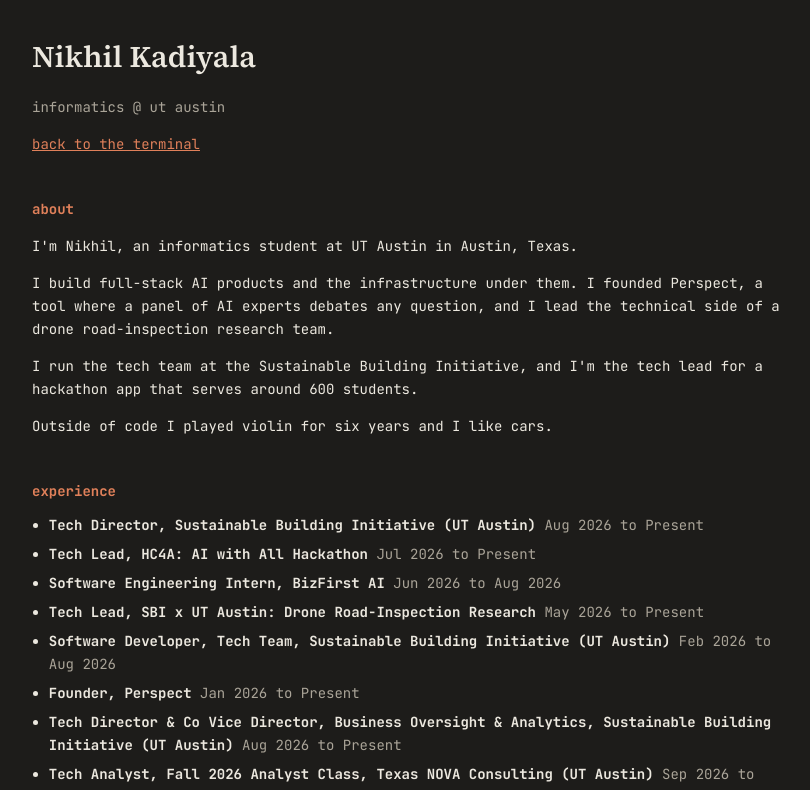
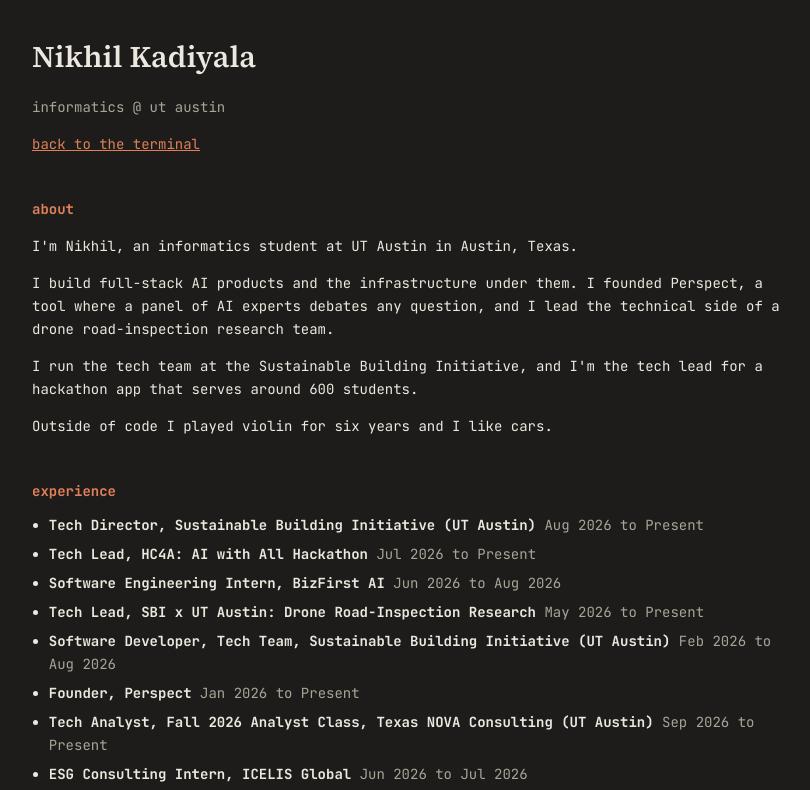
Before and after one commit to Nkbros12k/nikhil-website, a React (Vite) app: page /plain in a window 1280 px wide. Shown: the top 790 px of the page, without its empty margins (228-1038 px from the left). Built offline with nearby package versions, Linux system fonts and the light colour scheme.

Commit message:
fix(site): shorten and dedupe experience slugs

```diff
--- a/app/terminal/filesystem.ts
+++ b/app/terminal/filesystem.ts
@@ -15,7 +15,7 @@
 
 const ORG_SHORT: [RegExp, string][] = [
   [/sustainable building/i, "sbi"],
-  [/hc4a/i, "hc4a"],
+  [/hc4a|hindu charities/i, "hc4a"],
   [/bizfirst/i, "bizfirst"],
   [/drone/i, "drone-research"],
   [/icelis/i, "icelis"],
@@ -27,19 +27,31 @@
 
 type Role = TrackRole & { slug: string };
 
+const withUniqueSlugs = (items: Role[]): Role[] => {
+  const used = new Map<string, number>();
+  return items.map((item) => {
+    const count = (used.get(item.slug) ?? 0) + 1;
+    used.set(item.slug, count);
+    return count === 1 ? item : { ...item, slug: `${item.slug}-${count}` };
+  });
+};
+
+
 const buildRoles = (): Role[] => {
   const seen = new Set<string>();
   const unique = tracks.flatMap((t) => t.experience).filter((r) => {
-    const key = `${r.org}|${r.role}`;
+    const key = `${shortOrg(r.org)}|${r.when}`;
     if (seen.has(key)) return false;
     seen.add(key);
     return true;
   });
-  return unique.map((r) => {
+  const shaped = unique.map((r) => {
     const base = shortOrg(r.org);
     const clash = unique.filter((o) => shortOrg(o.org) === base).length > 1;
-    return { ...r, slug: clash ? `${base}-${kebab(r.role)}` : base };
+    const suffix = kebab(r.role).split("-").slice(0, 2).join("-");
+    return { ...r, slug: clash ? `${base}-${suffix}` : base };
   });
+  return withUniqueSlugs(shaped);
 };
 
 export const roles = buildRoles();
--- a/app/terminal/terminal.css
+++ b/app/terminal/terminal.css
@@ -72,8 +72,8 @@
 .nk-list { display: flex; flex-direction: column; border: 1px solid var(--line); border-radius: 12px; background: var(--surface); padding: 6px; }
 .nk-list-title { color: var(--faint); padding: 4px 10px; font-size: 12px; }
 .nk-item { display: flex; gap: 14px; padding: 6px 10px; width: 100%; border-radius: 8px; }
-.nk-item .label { color: var(--accent); min-width: 22ch; flex: none; overflow-wrap: anywhere; }
-.nk-item .hint { color: var(--dim); }
+.nk-item .label { color: var(--accent); width: 26ch; flex: none; overflow-wrap: anywhere; }
+.nk-item .hint { color: var(--dim); flex: 1; min-width: 0; }
 .nk-item:hover { background: var(--raise); }
 
 .nk-role h3 { margin: 0; font-family: var(--serif); font-size: 18px; font-weight: 600; }
```
